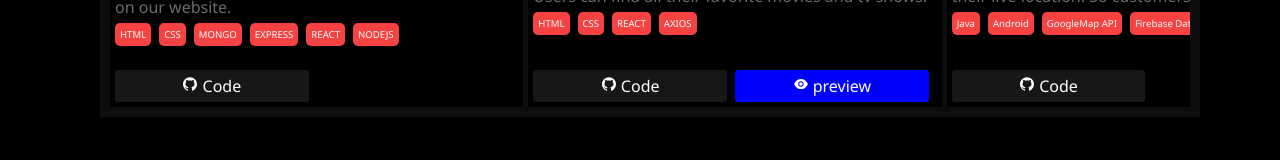
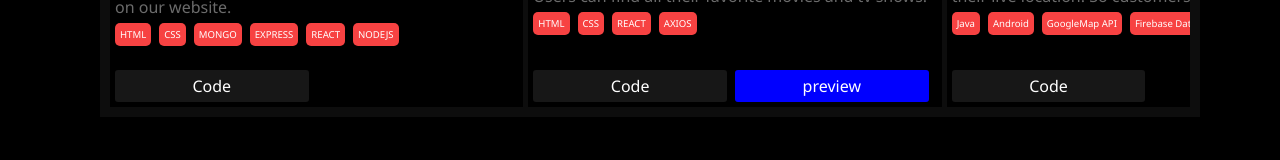
Before and after one commit to Hardik-Gehlot/portfolio, a React (Create React App) app: page / in a window 1280 px wide. Shown: the part 3196-3356 px from the top of the page. Built offline with nearby package versions, Linux system fonts and the light colour scheme.

Commit message:
resolved issue in project section

```diff
--- a/src/Components/projects/item/Project.js
+++ b/src/Components/projects/item/Project.js
@@ -1,5 +1,4 @@
 import "./style.scss";
-import { AiOutlineGithub, AiFillEye } from "react-icons/ai";
 const Project = ({ obj }) => {
   var arr = [];
   var tech = [];
@@ -20,9 +19,9 @@ const Project = ({ obj }) => {
         <div className="technology">{tech}</div>
       </div>
       <div className="actions">
-        <div className="probtn github" onClick={() => window.open(obj.github)}><AiOutlineGithub /> Code</div>
+        <div className="probtn github" onClick={() => window.open(obj.github)}>Code</div>
         {
-          obj.preview && <div className="probtn preview" onClick={() => window.open(obj.preview)}><AiFillEye /> preview </div>
+          obj.preview && <div className="probtn preview" onClick={() => window.open(obj.preview)}>preview </div>
         }
       </div>
     </div>
```
